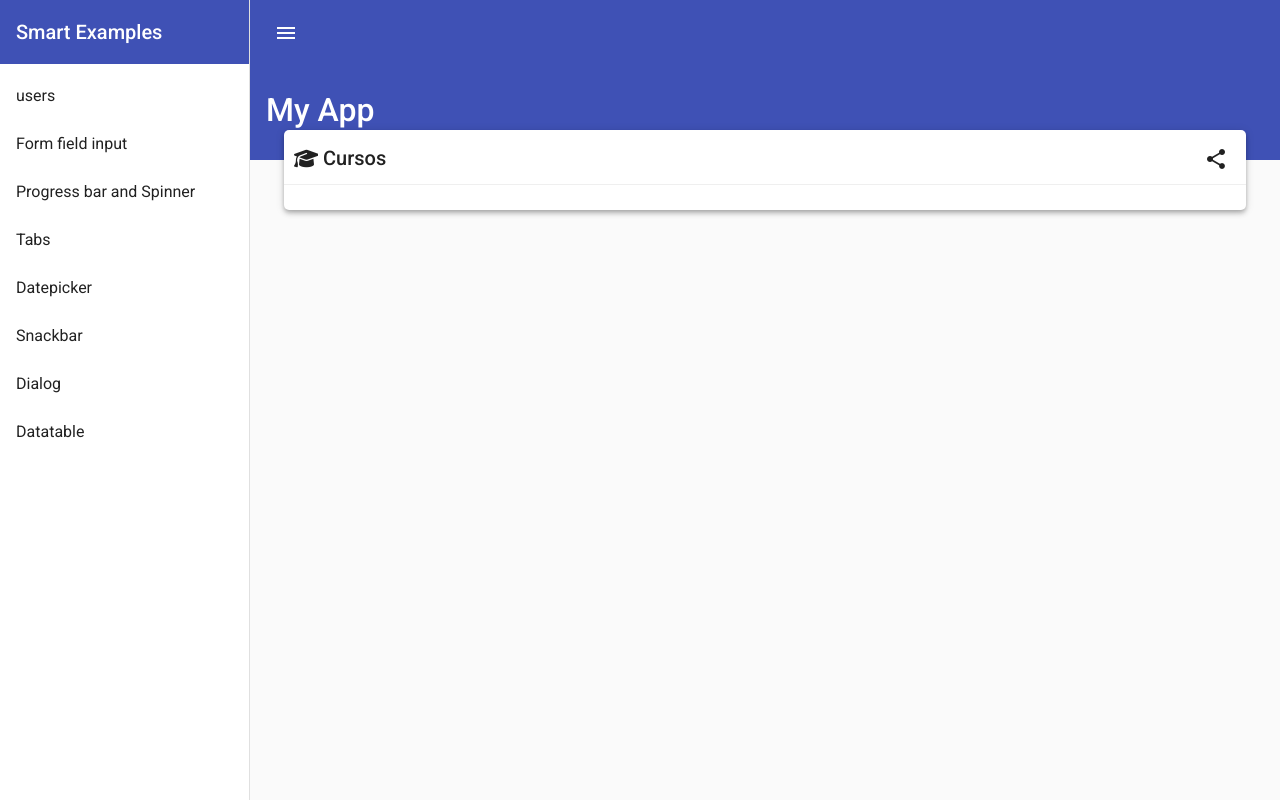
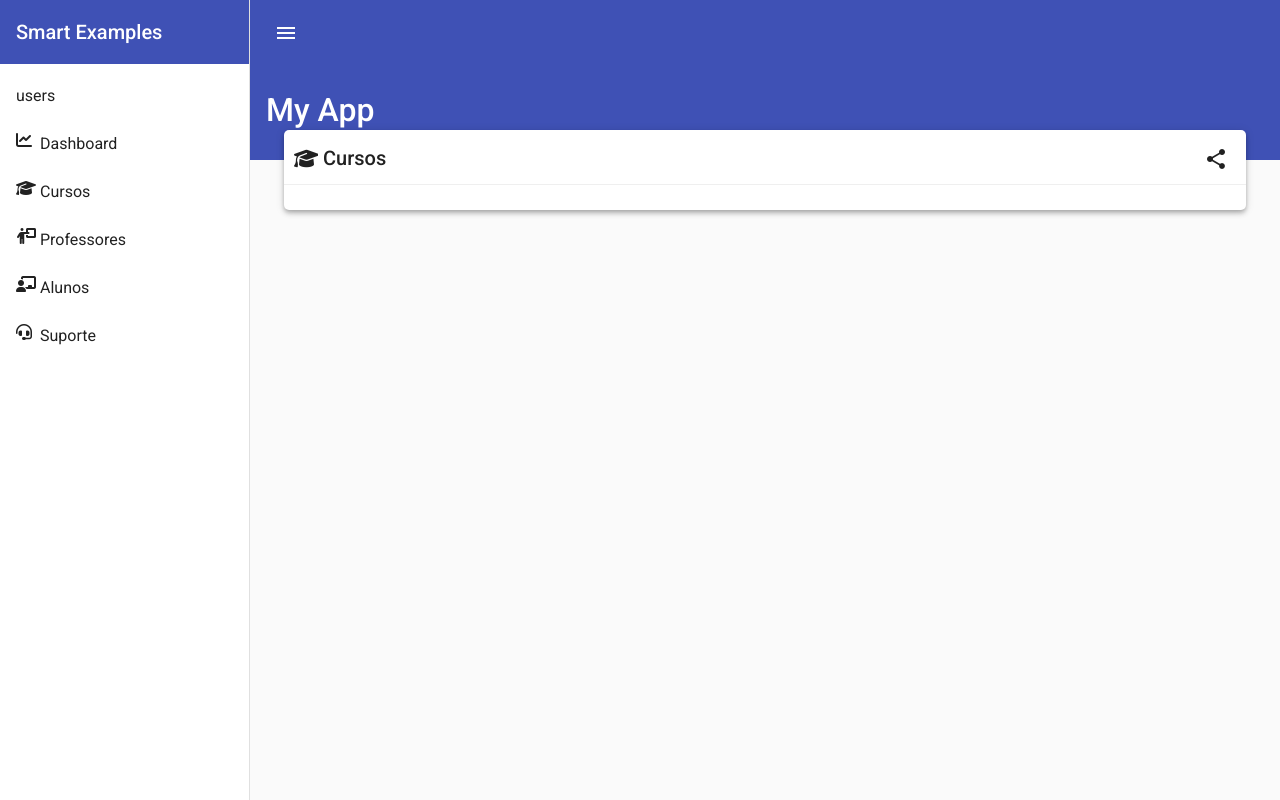
Before and after one commit to vsandrade/RxJS_Angular_Material, an Angular app in the folder ProjectSchool/: page /courses in a window 1280 px wide. Built offline with nearby package versions, Linux system fonts and the light colour scheme.

Commit message:
Primeiros itens do sidebar menu criado

```diff
--- a/ProjectSchool/src/app/app.component.html
+++ b/ProjectSchool/src/app/app.component.html
@@ -11,13 +11,11 @@
   </mat-toolbar>
   <mat-nav-list>
     <a mat-list-item routerLink="/users">users</a>
-    <a mat-list-item routerLink="/formFieldInput">Form field input</a>
-    <a mat-list-item routerLink="/progBarSpinner">Progress bar and Spinner</a>
-    <a mat-list-item routerLink="/tabs">Tabs</a>
-    <a mat-list-item routerLink="/datepicker">Datepicker</a>
-    <a mat-list-item routerLink="/snackbar">Snackbar</a>
-    <a mat-list-item routerLink="/dialog">Dialog</a>
-    <a mat-list-item routerLink="/datatable">Datatable</a>
+    <a *ngFor="let item of items_menu" mat-list-item
+    [routerLink]="item.link" routerLinkActive="active">
+      <mat-icon fontSet="fa" [fontIcon]="item.icon"></mat-icon>
+      <span>{{item.label}}</span>
+    </a>
   </mat-nav-list>
   </mat-sidenav>
 
--- a/ProjectSchool/src/app/app.component.ts
+++ b/ProjectSchool/src/app/app.component.ts
@@ -1,6 +1,8 @@
 import { Component, OnInit } from '@angular/core';
 import { BreakpointObserver } from '@angular/cdk/layout';
 import { fromEvent, map } from 'rxjs';
+import { MenuItem } from './shared/models/menuItem';
+import { menuItems } from './shared/models/menu';
 
 export const SCROLL_CONTAINER = 'mat-sidenav-content';
 export const TEXT_LIMIT = 50;
@@ -15,6 +17,7 @@
   public isSmallScreen = false;
   public popText = false;
   public applyShadow = false;
+  public items_menu: MenuItem[] = menuItems;
 
   constructor(private breakpointObserver: BreakpointObserver) { }
 
--- a/ProjectSchool/src/app/pages/courses/courses.component.html
+++ b/ProjectSchool/src/app/pages/courses/courses.component.html
@@ -1,5 +1,5 @@
 <div class="content mat-elevation-z4">
-  <app-toolbar-title title="Cursos" icon="fa-solid fa-graduation-cap">
+  <app-toolbar-title title="Cursos" icon="fa-graduation-cap">
     <button mat-icon-button>
       <mat-icon>share</mat-icon>
     </button>
--- a/ProjectSchool/src/app/pages/students/students.component.html
+++ b/ProjectSchool/src/app/pages/students/students.component.html
@@ -1,5 +1,5 @@
 <div class="content mat-elevation-z4">
-  <app-toolbar-title title="Estudantes" icon="fa-graduation-cap">
+  <app-toolbar-title title="Estudantes" icon="fa-chalkboard-user">
     <button mat-icon-button>
       <mat-icon>share</mat-icon>
     </button>
--- a/ProjectSchool/src/app/pages/support/support.component.html
+++ b/ProjectSchool/src/app/pages/support/support.component.html
@@ -1,5 +1,5 @@
 <div class="content mat-elevation-z4">
-  <app-toolbar-title title="Suporte" icon="fa-graduation-cap">
+  <app-toolbar-title title="Suporte" icon="fa-headset">
     <button mat-icon-button>
       <mat-icon>share</mat-icon>
     </button>
--- a/ProjectSchool/src/app/pages/teachers/teachers.component.html
+++ b/ProjectSchool/src/app/pages/teachers/teachers.component.html
@@ -1,5 +1,5 @@
 <div class="content mat-elevation-z4">
-  <app-toolbar-title title="Professores" icon="fa-graduation-cap">
+  <app-toolbar-title title="Professores" icon="fa-person-chalkboard">
     <button mat-icon-button>
       <mat-icon>share</mat-icon>
     </button>
--- a/ProjectSchool/src/app/shared/components/toolbar-title/toolbar-title.component.html
+++ b/ProjectSchool/src/app/shared/components/toolbar-title/toolbar-title.component.html
@@ -1,5 +1,5 @@
 <mat-toolbar>
-  <mat-icon class="icon-space" ngClass="{{iconFa}}">{{iconMat}}</mat-icon>
+  <mat-icon class="icon-space" fontSet="{{fontset}}" ngClass="{{iconFa}}">{{iconMat}}</mat-icon>
   <span>{{title}}</span>
   <span fxFlex></span>
   <ng-content></ng-content>
--- a/ProjectSchool/src/app/shared/components/toolbar-title/toolbar-title.component.ts
+++ b/ProjectSchool/src/app/shared/components/toolbar-title/toolbar-title.component.ts
@@ -9,12 +9,16 @@
   @Input() title: string = "";
   iconFa = '';
   iconMat = '';
+  fontset = '';
 
   @Input()
   set icon(value: string) {
-    value.includes('fa-') ?
-      this.iconFa = `icon-space-mat ${value}` :
+    if (value.includes('fa-')) {
+      this.iconFa = `icon-space-mat ${value}`;
+      this.fontset = 'fa';
+    } else {
       this.iconMat = value;
+    }
   }
 
   constructor() { }
```
